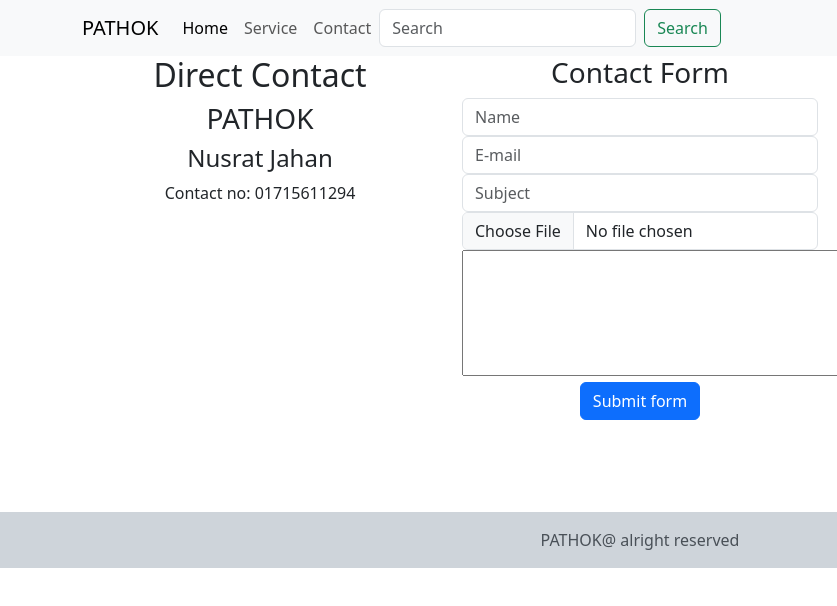
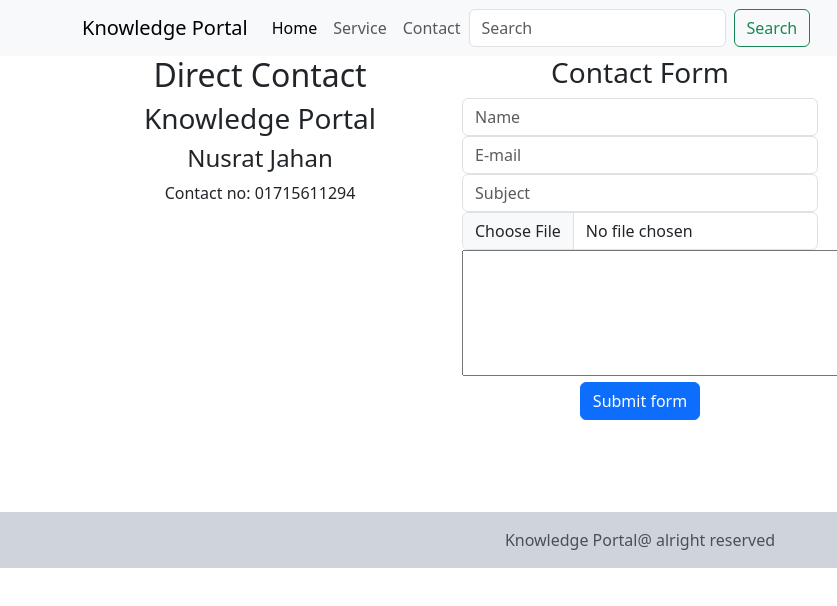
Before and after one commit to Nusrat-11/Project, a plain HTML site: page Contact.html in a window 1280 px wide. Shown: the top 606 px of the page, 0-837 px from the left. Drawn offline with nearby package versions, Linux system fonts and the light colour scheme.

Commit message:
Add files via upload

```diff
--- a/Contact.html
+++ b/Contact.html
@@ -3,13 +3,13 @@
   <head>
     <meta charset="utf-8">
     <meta name="viewport" content="width=device-width, initial-scale=1">
-    <title>PATHOK</title>
+    <title>Knowledge Portal</title>
     <link href="https://cdn.jsdelivr.net/npm/bootstrap@5.3.8/dist/css/bootstrap.min.css" rel="stylesheet" integrity="sha384-sRIl4kxILFvY47J16cr9ZwB07vP4J8+LH7qKQnuqkuIAvNWLzeN8tE5YBujZqJLB" crossorigin="anonymous">
   </head>
   <body>
     <section class = "header"><nav class="navbar navbar-expand-lg bg-body-tertiary">
   <div class="container">
-    <a class="navbar-brand" href="#">PATHOK</a>
+    <a class="navbar-brand" href="#">Knowledge Portal</a>
     <button class="navbar-toggler" type="button" data-bs-toggle="collapse" data-bs-target="#navbarNav" aria-controls="navbarNav" aria-expanded="false" aria-label="Toggle navigation">
       <span class="navbar-toggler-icon"></span>
     </button>
@@ -38,7 +38,7 @@
       <div class="row">
         <div class="col-4">
           <h2>Direct Contact</h2>
-          <h3>PATHOK</h3>
+          <h3>Knowledge Portal</h3>
           <h4>Nusrat Jahan</h4>
           <p>Contact no: 01715611294</p>
         </div>
@@ -74,7 +74,7 @@
 
 
     </section>
-    <section  class="footer"><div class="p-3 mb-2 bg-dark-subtle text-dark-emphasis text-center">PATHOK@ alright reserved</div></section>
+    <section  class="footer"><div class="p-3 mb-2 bg-dark-subtle text-dark-emphasis text-center">Knowledge Portal@ alright reserved</div></section>
     <script src="https://cdn.jsdelivr.net/npm/bootstrap@5.3.8/dist/js/bootstrap.bundle.min.js" integrity="sha384-FKyoEForCGlyvwx9Hj09JcYn3nv7wiPVlz7YYwJrWVcXK/BmnVDxM+D2scQbITxI" crossorigin="anonymous"></script>
   </body>
 </html>
```
Also changed, not shown: Service.html (+3 -3 lines), index.html (+3 -3 lines).
